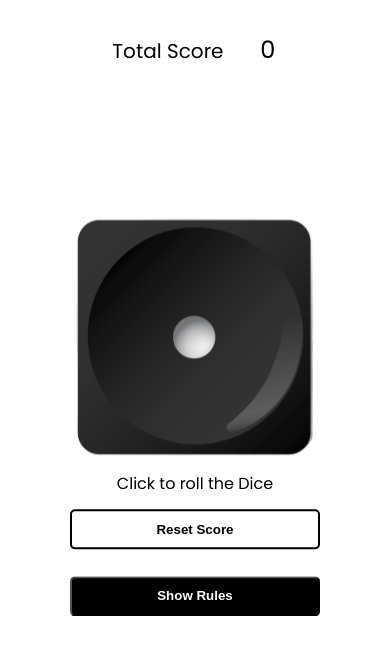
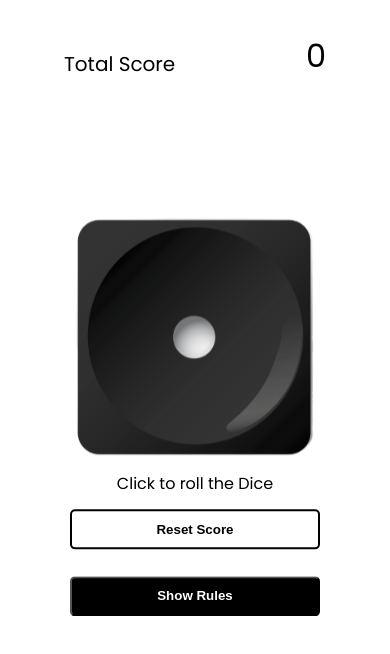
Before and after one commit to abhijith-07/dice-game, a React (Vite) app: page / in a window 390 px wide. Both pictures are taken after a click on the button "Play Now". Shown: the top 654 px of the page. Built offline with nearby package versions, Linux system fonts and the light colour scheme.

Commit message:
style: responsive score container added

```diff
--- a/src/components/TotalScore/TotalScore.module.css
+++ b/src/components/TotalScore/TotalScore.module.css
@@ -24,23 +24,29 @@
 
 @media (max-width: 576px) {
     .scoreContainer {
-        display: block;
+        display: table;
         height: 3rem;
         width: 100%;
+        padding: 0 2em;
         margin-left: 0;
+        grid-template-columns: 1fr 1fr;
     }
 
     .score {
-        display: inline-block;
-        font-size: 1.5rem;
-        margin-left: 70%;
+        display: table-footer-group;
+        height: 50%;
+        font-size: 2rem;
         text-align: right;
     }
 
     .scoreContainer p {
-        display: inline-block;
+        display: flex;
+        align-items: center;
+        height: 50%;
         white-space: nowrap;
         font-size: 1.25rem;
-        margin-left: -50%;
+        text-align: left;
+        position: absolute;
+        margin-right: 1em;
     }
 }
```
